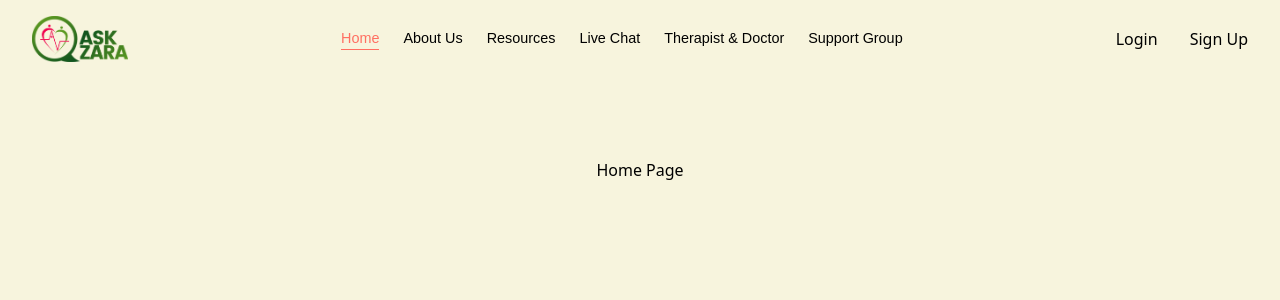
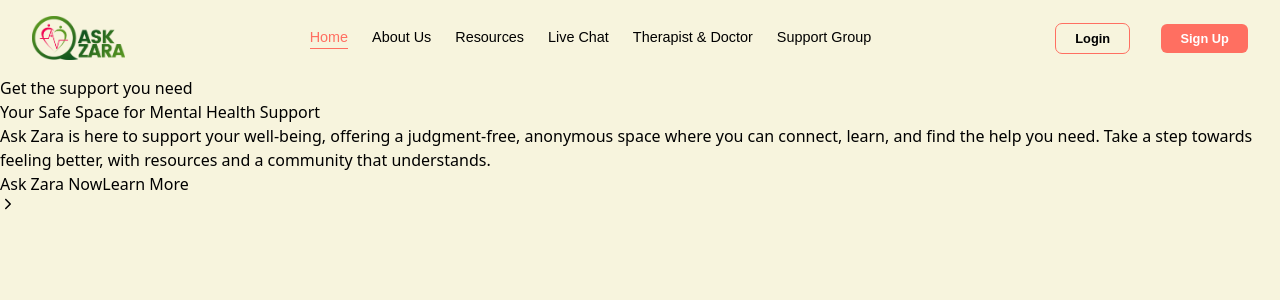
Before and after one commit to Qoosim/ask-zara, a React (Vite) app: page / in a window 1280 px wide. Shown: the top 300 px of the page. Built offline with nearby package versions, Linux system fonts and the light colour scheme.

Commit message:
add first headline to d home page

```diff
--- a/package.json
+++ b/package.json
@@ -14,6 +14,7 @@
     "postcss": "^8.5.3",
     "react": "^19.0.0",
     "react-dom": "^19.0.0",
+    "react-icons": "^5.5.0",
     "react-router-dom": "^6.30.0",
     "tailwindcss": "^4.0.12"
   },
--- a/src/components/headers/index.jsx
+++ b/src/components/headers/index.jsx
@@ -1,5 +1,5 @@
 import React from "react";
-import { tabTexts } from "../../../data";
+import { tabTexts } from "../../constant/data";
 import { NavLink } from "react-router-dom";
 
 export const Headers = () => {
@@ -7,7 +7,11 @@ export const Headers = () => {
     <>
       <nav className="flex justify-between items-center px-[2rem] py-[1rem]">
         <NavLink to="/">
-          <img src="/assets/askzaralogo.png" alt="Logo" className="w-[6rem]" />
+          <img
+            src="/assets/askzaralogo.png"
+            alt="Logo"
+            className="w-[5.8rem]"
+          />
         </NavLink>
         <ul className="flex justify-center items-center gap-6">
           {tabTexts.map((nav) => (
@@ -26,12 +30,16 @@ export const Headers = () => {
             </NavLink>
           ))}
         </ul>
-        <ul className="flex justify-center items-center gap-8">
+        <ul className="flex justify-center items-center gap-8 text-[0.8rem] font-semibold font-montserrat">
           <NavLink to="/login">
-            <li className="hover:text-[#ff6f61]">Login</li>
+            <li className="outline-1 outline-[#ff6f61] px-[1.2rem] py-[0.3rem] rounded-md">
+              Login
+            </li>
           </NavLink>
           <NavLink to="/register">
-            <li className="hover:text-[#ff6f61]">Sign Up</li>
+            <li className="bg-[#ff6f61] px-[1.2rem] py-[0.3rem] rounded-md text-[#fff]">
+              Sign Up
+            </li>
           </NavLink>
         </ul>
       </nav>
--- /dev/null
+++ b/src/components/home/__components/MentalHealthSupport.jsx
@@ -0,0 +1,37 @@
+import React from "react";
+import { IoIosArrowForward } from "react-icons/io";
+
+export const MentalHealthSupport = () => {
+  return (
+    <>
+      <div>
+        <div>
+          <div>
+            <img src="" alt="" />
+            <span>Get the support you need</span>
+          </div>
+          <h1>Your Safe Space for Mental Health Support</h1>
+          <p>
+            Ask Zara is here to support your well-being, offering a
+            judgment-free, anonymous space where you can connect, learn, and
+            find the help you need. Take a step towards feeling better, with
+            resources and a community that understands.
+          </p>
+        </div>
+        <div>
+          <button>
+            <span>Ask Zara Now</span>
+            <IoIosArrowForward />
+          </button>
+          <button>
+            <span>Learn More</span>
+            <div></div>
+          </button>
+        </div>
+        <div>
+          <img src="" alt="" />
+        </div>
+      </div>
+    </>
+  );
+};
--- a/src/components/home/index.jsx
+++ b/src/components/home/index.jsx
@@ -1,9 +1,10 @@
 import React from "react";
+import { MentalHealthSupport } from "./__components/MentalHealthSupport";
 
 export const Home = () => {
   return (
     <>
-      <div className="pt-[5rem] text-center">Home Page</div>
+      <MentalHealthSupport />
     </>
   );
 };
--- a/data.js
+++ b/src/constant/data.js
@@ -20,12 +20,12 @@ export const tabTexts = [
       url: "/chat",
     },
     {
-      id: 1,
+      id: 5,
       text: "Therapist & Doctor",
       url: "/therapist",
     },
     {
-      id: 1,
+      id: 6,
       text: "Support Group",
       url: "/support",
     },
```
Also changed, not shown: 1 other file (tests, documents, lock files or other folders).
